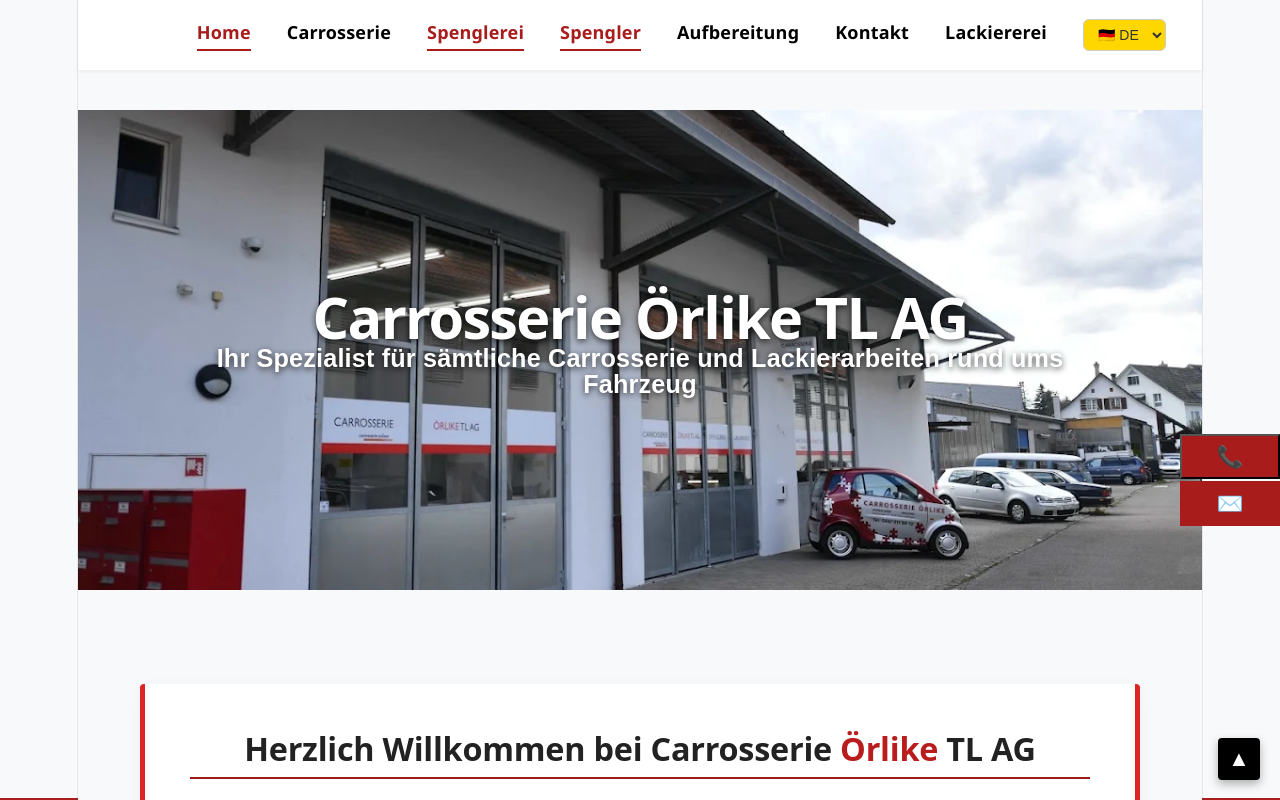
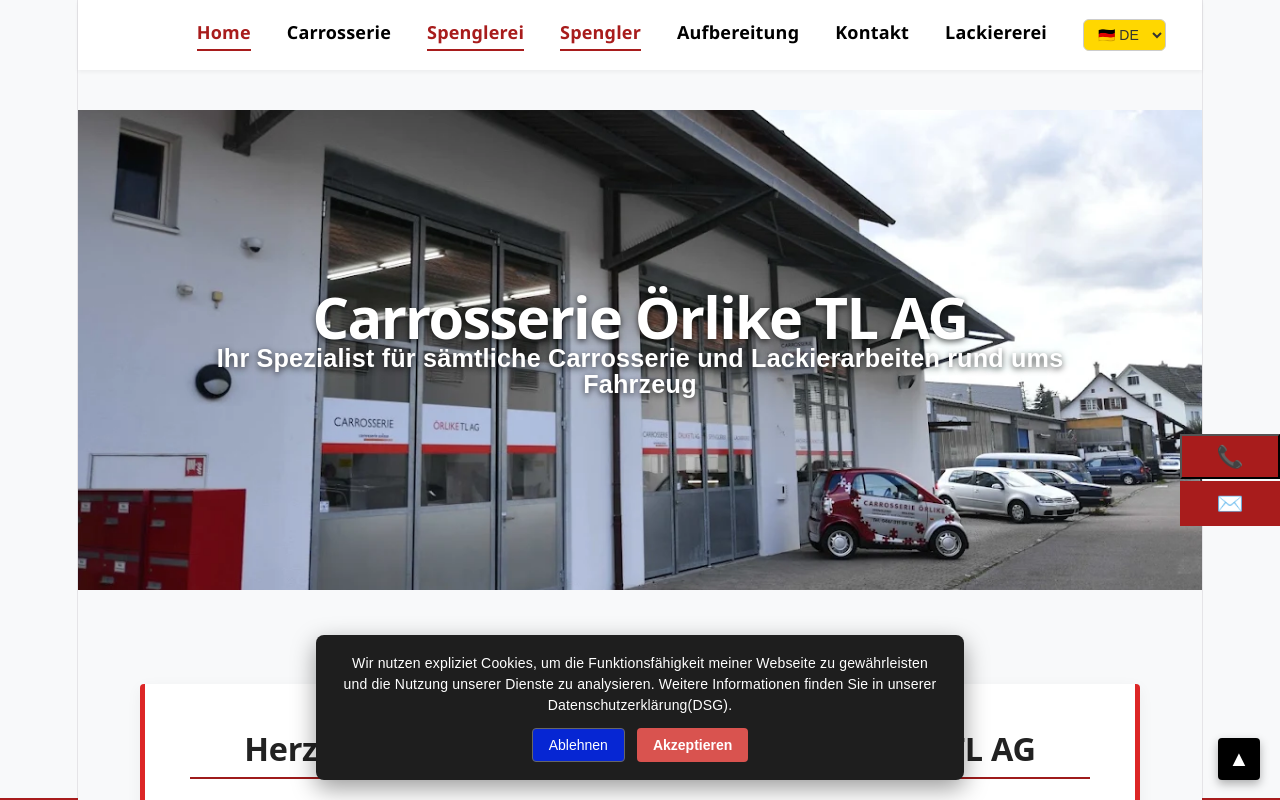
Before and after one commit to elias4864/Website-Carosserie-Oerlikon, a React (Vite) app: page / in a window 1280 px wide. Shown: the top 800 px of the page. Built offline with nearby package versions, Linux system fonts and the light colour scheme.

Commit message:
Added Cookies and Title for Google Street View Iframe for SEO-Performance

```diff
--- a/package.json
+++ b/package.json
@@ -13,6 +13,7 @@
   "dependencies": {
     "react": "^18.3.1",
     "react-dom": "^18.3.1",
+    "react-ga4": "^3.0.1",
     "react-helmet-async": "^2.0.5",
     "react-router-dom": "^6.26.0"
   },
--- a/src/App.jsx
+++ b/src/App.jsx
@@ -1,5 +1,5 @@
-import React, { useState } from "react";
-import { Link, Routes, Route, Navigate } from "react-router-dom";
+import React, {useEffect, useState} from "react";
+import { Link, Routes, Route, Navigate, useLocation } from "react-router-dom";
 
 import Oerlikon from "./assets/Oerlikon.jpg";
 import Icon from "./assets/Icon.jpg";
@@ -15,6 +15,11 @@
 import Facebook from "./assets/Facebook.png";
 import Impressum from "./assets/pages/Impressum.jsx";
 import Wiki from "./assets/pages/Wiki.jsx";
+import ReactGA from 'react-ga4';
+ReactGA.initialize('G-M16XMEHY78'); // Ersetze dies mit deiner echten GA4 Mess-ID
+
+
+
 import Kontakt from "./assets/pages/Kontakt.jsx";
 import Lackierei from "./assets/pages/Lackierei.jsx";
 import Spengler from "./assets/pages/Spengler.jsx";
@@ -115,6 +120,17 @@
     }
 };
 
+
+function AnalyticsTracker() {
+    const location = useLocation();
+
+    useEffect(() => {
+        // Sendet den Seitenaufruf an Google Analytics
+        ReactGA.send({ hitType: 'pageview', page: location.pathname + location.search });
+    }, [location]);
+
+    return null;
+}
 function App() {
     const [language, setLanguage] = useState("de");
     const [showPhoneModal, setShowPhoneModal] = useState(false);
@@ -171,6 +187,7 @@
 
     return (
         <>
+            <AnalyticsTracker />
             <Helmet>
                 <html lang={language} />
                 <title>{t.metaTitle}</title>
@@ -271,8 +288,8 @@
                 ▲
             </button>
 
-            {/* Hauptinhalt & Routing */}
-            <div className="content">
+
+                <div className="content">
                 <Routes>
                     <Route path="/" element={<Home lang={language} />} />
                     <Route path="/home" element={<Home lang={language} />} />
--- a/src/assets/pages/Carosserie.jsx
+++ b/src/assets/pages/Carosserie.jsx
@@ -8,6 +8,7 @@
 
 function CarosseriePage() {
     return (
+        <main>
         <div className="Background-Intro">
             <div className="carosserie-container">
             <img className="carosserie-auto" src={Auto} />
@@ -40,6 +41,7 @@
             </div> {/* Schliesst carosserie-container */}
         </div>
 
+        </main>
     );
 }
 
--- a/src/assets/pages/Home.jsx
+++ b/src/assets/pages/Home.jsx
@@ -12,11 +12,23 @@
 
 function HomePage() {
 
-
+    const [showCookieBanner, setShowCookieBanner] = useState(false);
     /**
      * Wischeffekt der Bilder mit UseEffect
      */
+
+
+    /**
+     * Cookies für DSGVO
+     */
     useEffect(() => {
+        // Prüfen, ob bereits eine Cookie-Entscheidung im LocalStorage gespeichert ist
+        const cookieConsent = localStorage.getItem('cookieConsent');
+        if (!cookieConsent) {
+            setShowCookieBanner(true);
+        }
+
+        // IntersectionObserver für Feature Cards
         const observer = new IntersectionObserver(
             (entries) => {
                 entries.forEach((entry) => {
@@ -25,7 +37,7 @@
                     }
                 });
             },
-            { threshold: 0.2}
+            { threshold: 0.2 }
         );
 
         const cards = document.querySelectorAll('.feature-card');
@@ -34,10 +46,21 @@
         return () => observer.disconnect();
     }, []);
 
+        const handleAcceptCookie = () => {
+            localStorage.setItem('Cookie Status:', 'accepted');
+            setShowCookieBanner(false);
+        };
+        const handleRejectCookie = () => {
+            localStorage.setItem('Cookie Status:', 'declined');
+            setShowCookieBanner(false);
+        }
+
+
+
 
     return (
 
-        <div className="Background-Intro">
+        <main className="Background-Intro">
 
             <div className="carosserie"><h1>Carrosserie Örlike TL AG</h1>
 
@@ -102,6 +125,7 @@
 
                 <div   style={{ position: 'relative', width: '100%', height: '100%', minHeight: '60vh' }}>
                     <iframe
+                        title="Eingang Carosserie Örlike 360 Grad Street View"
                         src="https://www.google.com/maps/embed?pb=!4v1791664335517!6m8!1m7!1sCAoSF0NJSE0wb2dLRUlDQWdJRFp5b0hOMWdF!2m2!1d47.40639798492404!2d8.462671190889116!3f190.4257737481725!4f-10.380033892848473!5f0.7820865974627469"
                         style={{
                             border: 0,
@@ -154,7 +178,67 @@
                 </p>
             </section>
 
-        </div>
+
+            {showCookieBanner && (
+                <div style={{
+                    position: 'fixed',
+                    bottom: '20px',
+                    left: '50%',
+                    transform: 'translateX(-50%)',
+                    width: '90%',
+                    maxWidth: '600px',
+                    backgroundColor: '#1e1e1e',
+                    color: '#ffffff',
+                    padding: '18px 24px',
+                    borderRadius: '8px',
+                    boxShadow: '0 8px 24px rgba(0, 0, 0, 0.4)',
+                    zIndex: 1000,
+                    display: 'flex',
+                    flexDirection: 'column',
+                    gap: '12px',
+                    alignItems: 'center',
+                    justifyContent: 'space-between',
+                    textAlign: 'center'
+                }}>
+                    <p style={{ margin: 0, fontSize: '14px', lineHeight: '1.5' }}>
+                        Wir nutzen expliziet Cookies, um die Funktionsfähigkeit meiner Webseite zu gewährleisten und die Nutzung unserer Dienste zu analysieren. Weitere Informationen finden Sie in unserer Datenschutzerklärung(DSG).
+                     </p>
+                    <div style={{ display: 'flex', gap: '12px' }}>
+                        <button
+                            onClick={handleRejectCookie}
+                            style={{
+                                padding: '8px 16px',
+                                backgroundColor: '#0626d3',
+                                border: '1px solid #666666',
+                                borderRadius: '4px',
+                                cursor: 'pointer',
+                                fontSize: '14px',
+                                color: '#ffffff',
+
+                            }}
+                        >
+                            Ablehnen
+                        </button>
+                        <button
+                            onClick={handleAcceptCookie}
+                            style={{
+                                padding: '8px 16px',
+                                backgroundColor: '#d9534f', // Oder deine Akzentfarbe (z. B. Rot)
+                                color: '#ffffff',
+                                border: 'none',
+                                borderRadius: '4px',
+                                cursor: 'pointer',
+                                fontWeight: 'bold',
+                                fontSize: '14px'
+                            }}
+                        >
+                            Akzeptieren
+                        </button>
+                    </div>
+                </div>
+            )}
+
+        </main>
 
     );
 }
```
Also changed, not shown: 1 other file (tests, documents, lock files or other folders).
